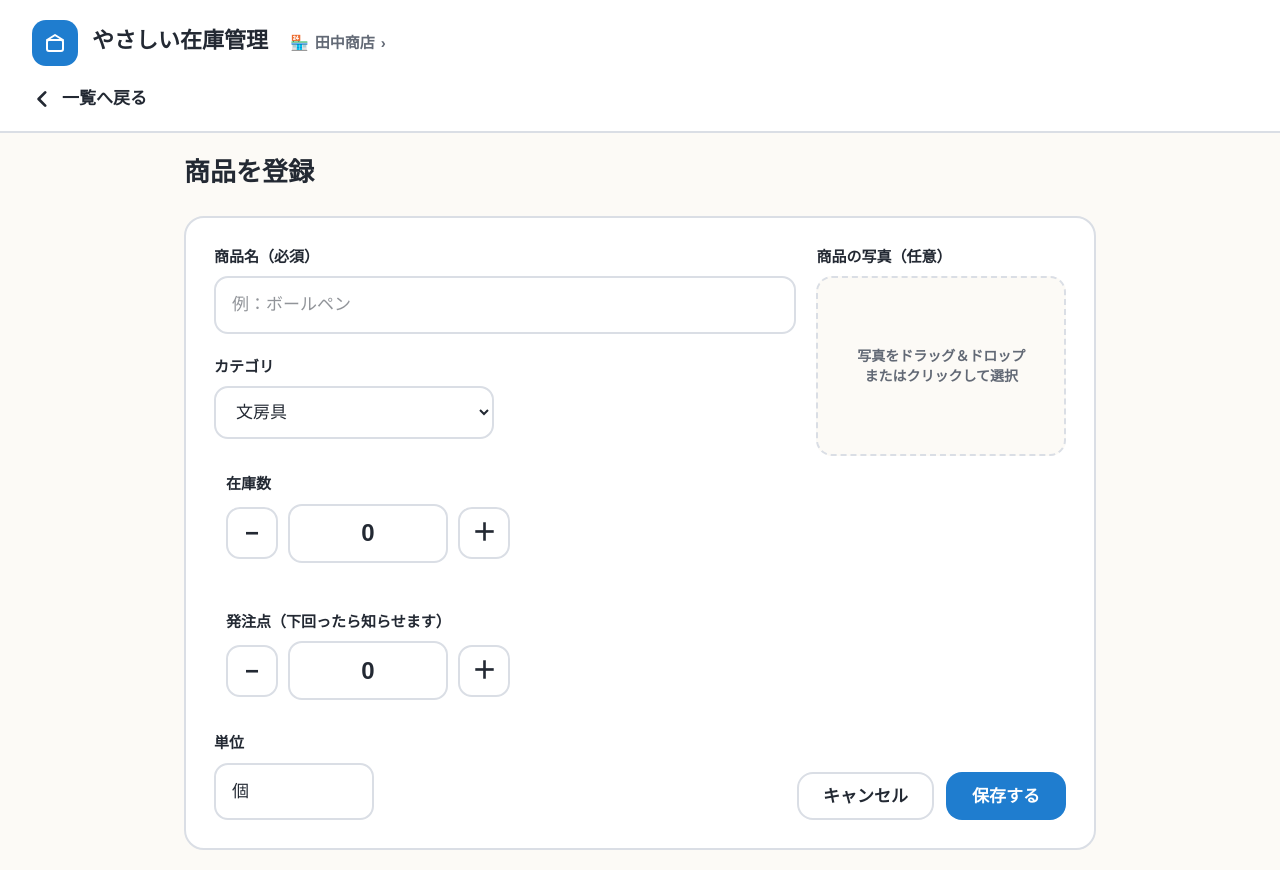
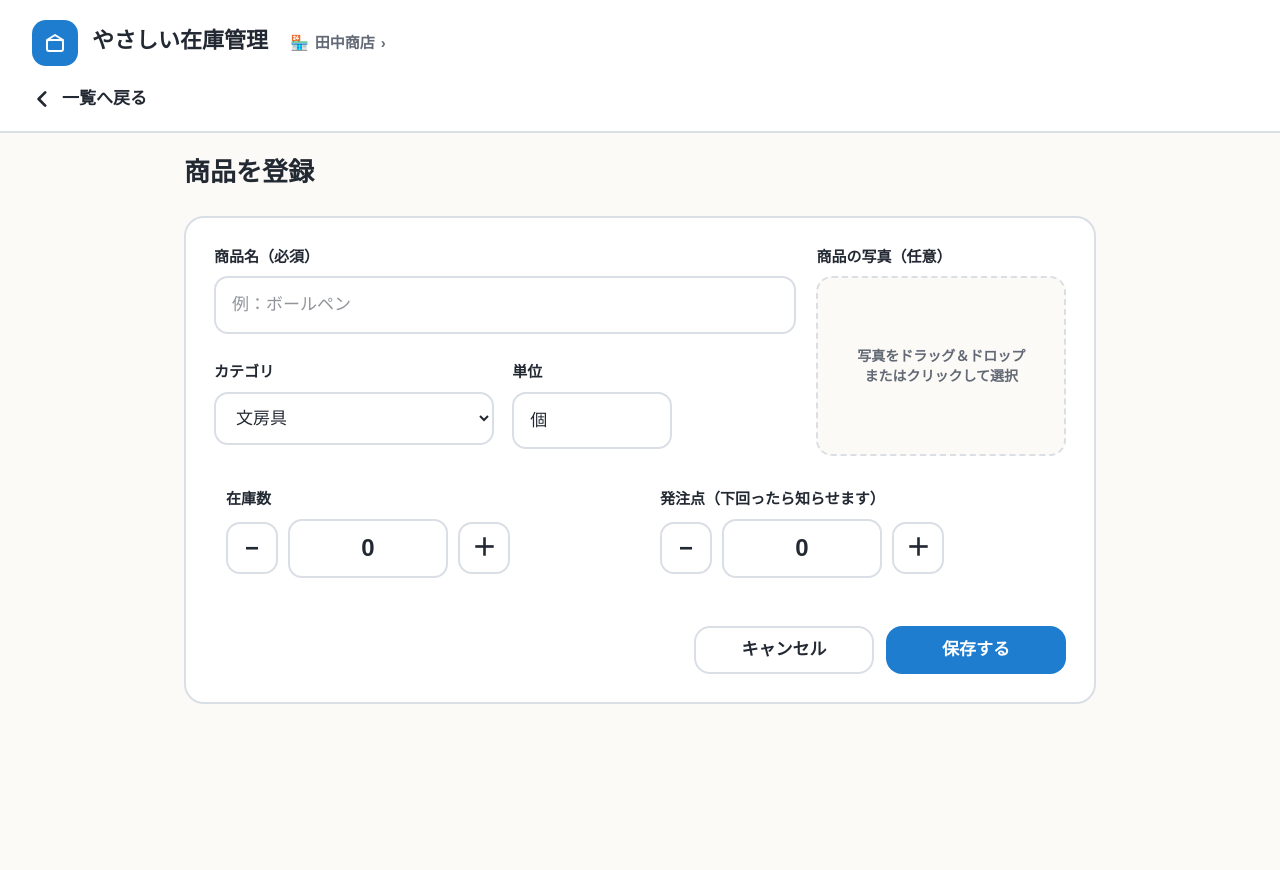
Before and after one commit to coo-07/inventory-management-system, a React (Vite) app: page /items/new in a window 1280 px wide. After the commit the page ends 800 px from the top, so only its background shows below. Built offline with nearby package versions, Linux system fonts and the light colour scheme; a web font is replaced by a local one.

Commit message:
ボタン修正

```diff
--- a/src/pages/ItemForm.jsx
+++ b/src/pages/ItemForm.jsx
@@ -185,9 +185,8 @@ function ItemForm() {
         className="rounded-[var(--r-xl)] border-2 p-7"
         style={{ background: "var(--surface)", borderColor: "var(--border)" }}
       >
-        <div className="flex flex-col gap-5.5 lg:flex-row lg:gap-5">
-          <div className="flex w-full flex-col gap-5.5 lg:w-[70%]">
-            <div>
+        <div className="grid grid-cols-1 gap-5.5 lg:grid-cols-[7fr_3fr] lg:items-start lg:gap-5">
+          <div className="order-1 lg:order-1 lg:col-start-1">
             <label className="mb-2 block text-[15px] font-bold">商品名（必須）</label>
             <input
               ref={nameInputRef}
@@ -210,7 +209,8 @@ function ItemForm() {
             )}
           </div>
 
-            <div>
+          <div className="order-2 flex flex-wrap gap-4 lg:order-2 lg:col-start-1">
+            <div className="min-w-[220px] flex-auto">
               <label className="mb-2 block text-[15px] font-bold">カテゴリ</label>
               <select
                 value={form.categorySelect}
@@ -230,13 +230,26 @@ function ItemForm() {
                   value={form.categoryOther}
                   onChange={(e) => setForm((prev) => ({ ...prev, categoryOther: e.target.value }))}
                   placeholder="カテゴリ名を入力"
-                  className={`${fieldBase} mt-2.5`}
+                  className={`${fieldBase} mt-2.5 max-w-[280px]`}
                   style={{ border: "2px solid var(--border)", background: "var(--surface)", color: "var(--ink)" }}
                 />
               )}
             </div>
 
-            <div className="flex flex-wrap gap-6">
+            <div className="min-w-[160px] flex-auto">
+              <label className="mb-2 block text-[15px] font-bold">単位</label>
+              <input
+                type="text"
+                value={form.unit}
+                onChange={(e) => setForm((prev) => ({ ...prev, unit: e.target.value }))}
+                placeholder="個・本・冊 など"
+                className={`${fieldBase} max-w-[160px]`}
+                style={{ border: "2px solid var(--border)", background: "var(--surface)", color: "var(--ink)" }}
+              />
+            </div>
+          </div>
+
+          <div className="order-3 flex flex-wrap gap-4 lg:order-3 lg:col-span-2">
             <div
               ref={stockBoxRef}
               tabIndex={-1}
@@ -326,36 +339,30 @@ function ItemForm() {
             </div>
           </div>
 
-          </div>
-
-          <div className="flex w-full flex-col gap-5.5 lg:w-[30%]">
-            <div>
+          <div className="order-4 lg:order-1 lg:col-start-2 lg:row-span-2">
             <label className="mb-2 block text-[15px] font-bold">商品の写真（任意）</label>
             <PhotoUpload value={form.imageUrl} onChange={(imageUrl) => setForm((prev) => ({ ...prev, imageUrl }))} />
           </div>
-          </div>
-        </div>
 
-        <div className="mt-5.5 flex flex-col gap-5.5 lg:mt-5 lg:flex-row lg:items-end lg:justify-between">
-          <div>
-            <label className="mb-2 block text-[15px] font-bold">単位</label>
-            <input
-              type="text"
-              value={form.unit}
-              onChange={(e) => setForm((prev) => ({ ...prev, unit: e.target.value }))}
-              placeholder="個・本・冊 など"
-              className={`${fieldBase} max-w-[160px]`}
-              style={{ border: "2px solid var(--border)", background: "var(--surface)", color: "var(--ink)" }}
-            />
-          </div>
-
-          <div className="flex flex-wrap justify-end gap-3 lg:justify-start">
-            <Button variant="secondary" disabled={saveLoading} onClick={handleCancel} className="min-w-[120px]">
+          <div className="order-5 mt-4 lg:order-4 lg:col-span-2">
+            <div className="flex gap-3 lg:justify-end">
+              <Button
+                variant="secondary"
+                disabled={saveLoading}
+                onClick={handleCancel}
+                className="min-w-0 flex-1 lg:flex-none lg:min-w-[180px]"
+              >
                 キャンセル
               </Button>
-            <Button variant="primary" loading={saveLoading} onClick={handleSubmit} className="min-w-[120px]">
+              <Button
+                variant="primary"
+                loading={saveLoading}
+                onClick={handleSubmit}
+                className="min-w-0 flex-1 lg:flex-none lg:min-w-[180px]"
+              >
                 {saveLoading ? "保存しています..." : "保存する"}
               </Button>
+            </div>
           </div>
         </div>
       </div>
```
Lines whose indentation alone changed are shown as unchanged.
